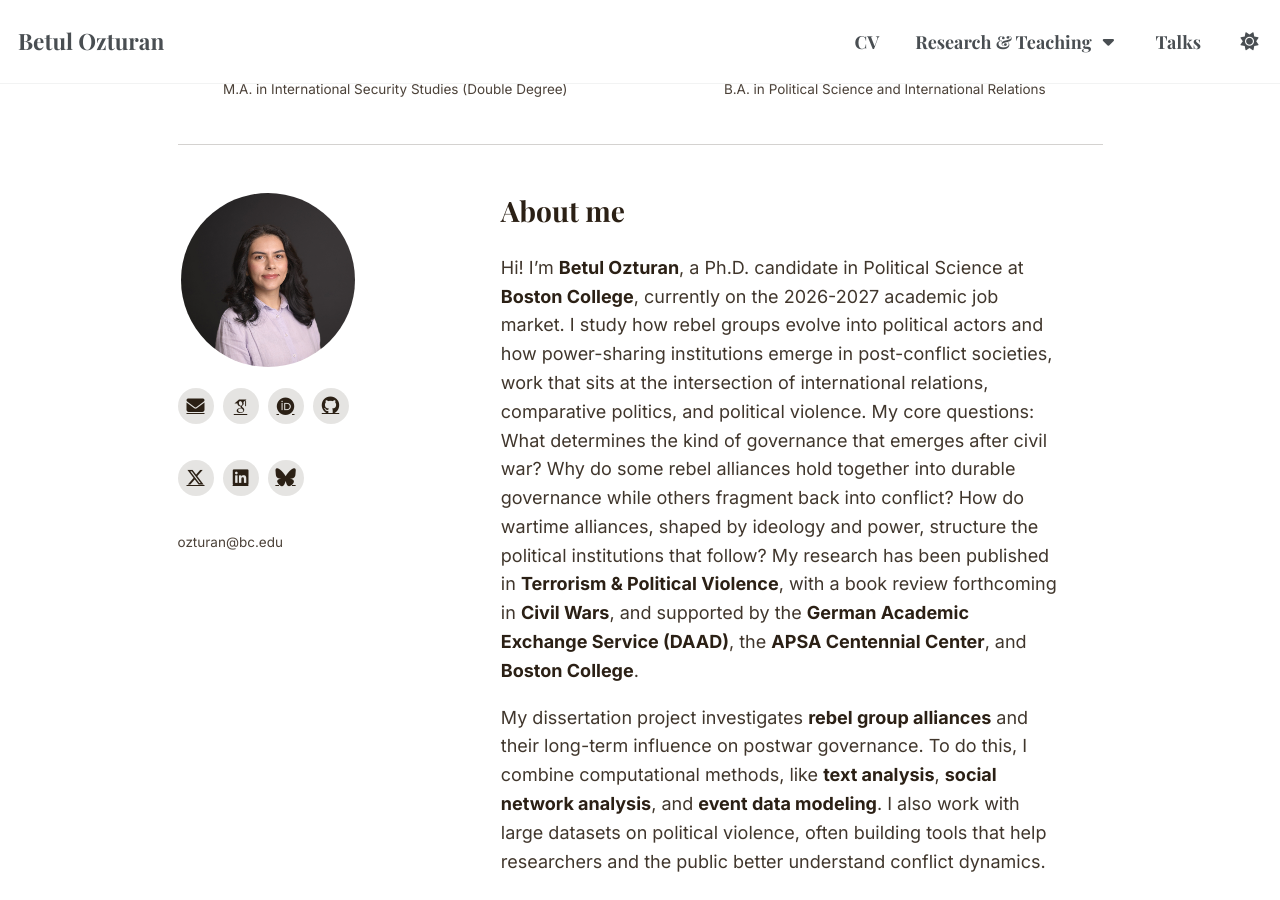
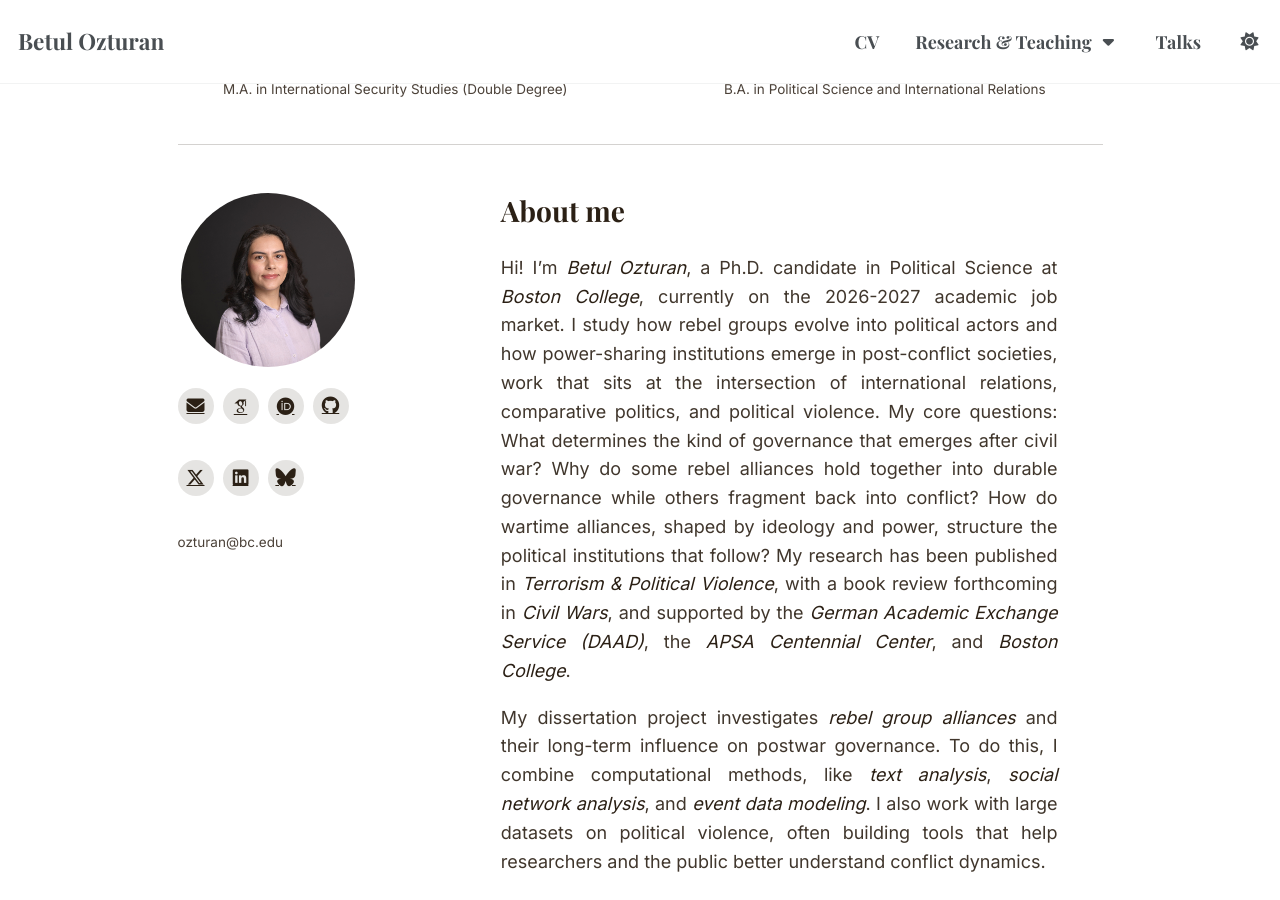
Before and after one commit to betulozturan/betulozturan.github.io, a Jekyll site: the page built from _pages/about.md, in a window 1280 px wide and 900 px high, scrolled down 844 px. Built offline with Jekyll 4.4.1, drawn with Linux system fonts in a browser that asks for light colours; some web fonts are replaced.

Commit message:
Switch About me emphasis to italic and justify the bio text
Replace bold markdown with italic in the About me bio paragraphs, and
move the accent-color rule from strong to em to match. Justify the
bio text so both edges align evenly instead of a ragged right edge.

Co-Authored-By: Claude Sonnet 5 <noreply@anthropic.com>

```diff
--- a/_pages/about.md
+++ b/_pages/about.md
@@ -6,9 +6,9 @@ hero_profile: true
 header:
   overlay_image: IMG_0022.jpg
 about_bio:
-  - "Hi! I’m **Betul Ozturan**, a Ph.D. candidate in Political Science at **Boston College**, currently on the 2026-2027 academic job market. I study how rebel groups evolve into political actors and how power-sharing institutions emerge in post-conflict societies, work that sits at the intersection of international relations, comparative politics, and political violence. My core questions: What determines the kind of governance that emerges after civil war? Why do some rebel alliances hold together into durable governance while others fragment back into conflict? How do wartime alliances, shaped by ideology and power, structure the political institutions that follow? My research has been published in **Terrorism & Political Violence**, with a book review forthcoming in **Civil Wars**, and supported by the **German Academic Exchange Service (DAAD)**, the **APSA Centennial Center**, and **Boston College**."
-  - "My dissertation project investigates **rebel group alliances** and their long-term influence on postwar governance. To do this, I combine computational methods, like **text analysis**, **social network analysis**, and **event data modeling**. I also work with large datasets on political violence, often building tools that help researchers and the public better understand conflict dynamics."
-  - "Alongside my dissertation work, I’ve conducted field research in **Turkey** and **Ukraine**, and contributed to projects including the **Political Violence Lab** and the **Western Jihadism Project**."
+  - "Hi! I’m *Betul Ozturan*, a Ph.D. candidate in Political Science at *Boston College*, currently on the 2026-2027 academic job market. I study how rebel groups evolve into political actors and how power-sharing institutions emerge in post-conflict societies, work that sits at the intersection of international relations, comparative politics, and political violence. My core questions: What determines the kind of governance that emerges after civil war? Why do some rebel alliances hold together into durable governance while others fragment back into conflict? How do wartime alliances, shaped by ideology and power, structure the political institutions that follow? My research has been published in *Terrorism & Political Violence*, with a book review forthcoming in *Civil Wars*, and supported by the *German Academic Exchange Service (DAAD)*, the *APSA Centennial Center*, and *Boston College*."
+  - "My dissertation project investigates *rebel group alliances* and their long-term influence on postwar governance. To do this, I combine computational methods, like *text analysis*, *social network analysis*, and *event data modeling*. I also work with large datasets on political violence, often building tools that help researchers and the public better understand conflict dynamics."
+  - "Alongside my dissertation work, I’ve conducted field research in *Turkey* and *Ukraine*, and contributed to projects including the *Political Violence Lab* and the *Western Jihadism Project*."
   - "If you’re interested in my work, want to collaborate, or just want to chat about rebel group strategies or visualizing conflict data, feel free to reach out!"
 education:
   - degree: "Ph.D. in Political Science"
--- a/_sass/custom.scss
+++ b/_sass/custom.scss
@@ -411,9 +411,11 @@ body.has-hero-banner {
   font-size: $type-size-5;
   line-height: 1.6;
   margin: 0 0 1em;
+  text-align: justify;
 
-  strong {
+  em {
     color: rgb(var(--hero-ink-rgb));
+    font-style: italic;
   }
 }
 
```
